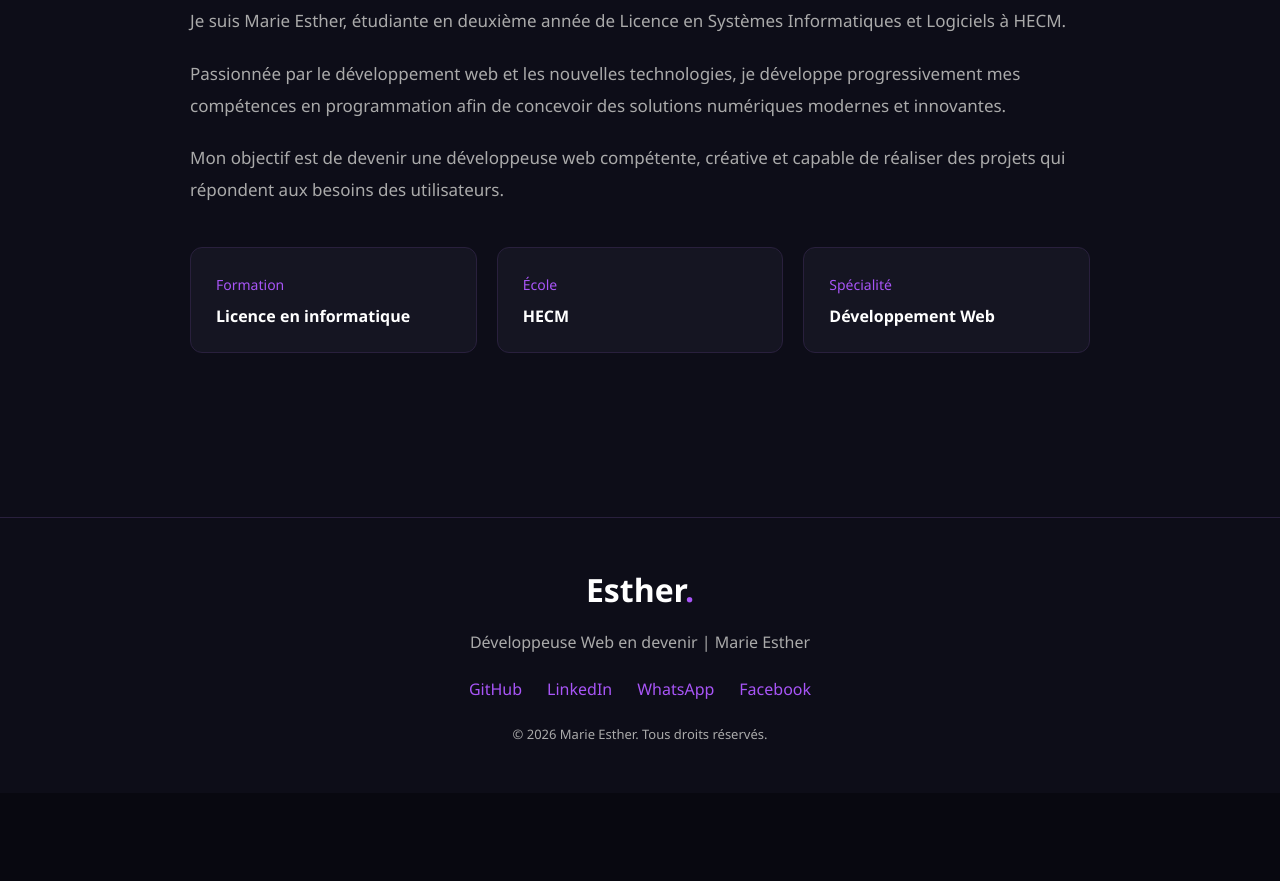
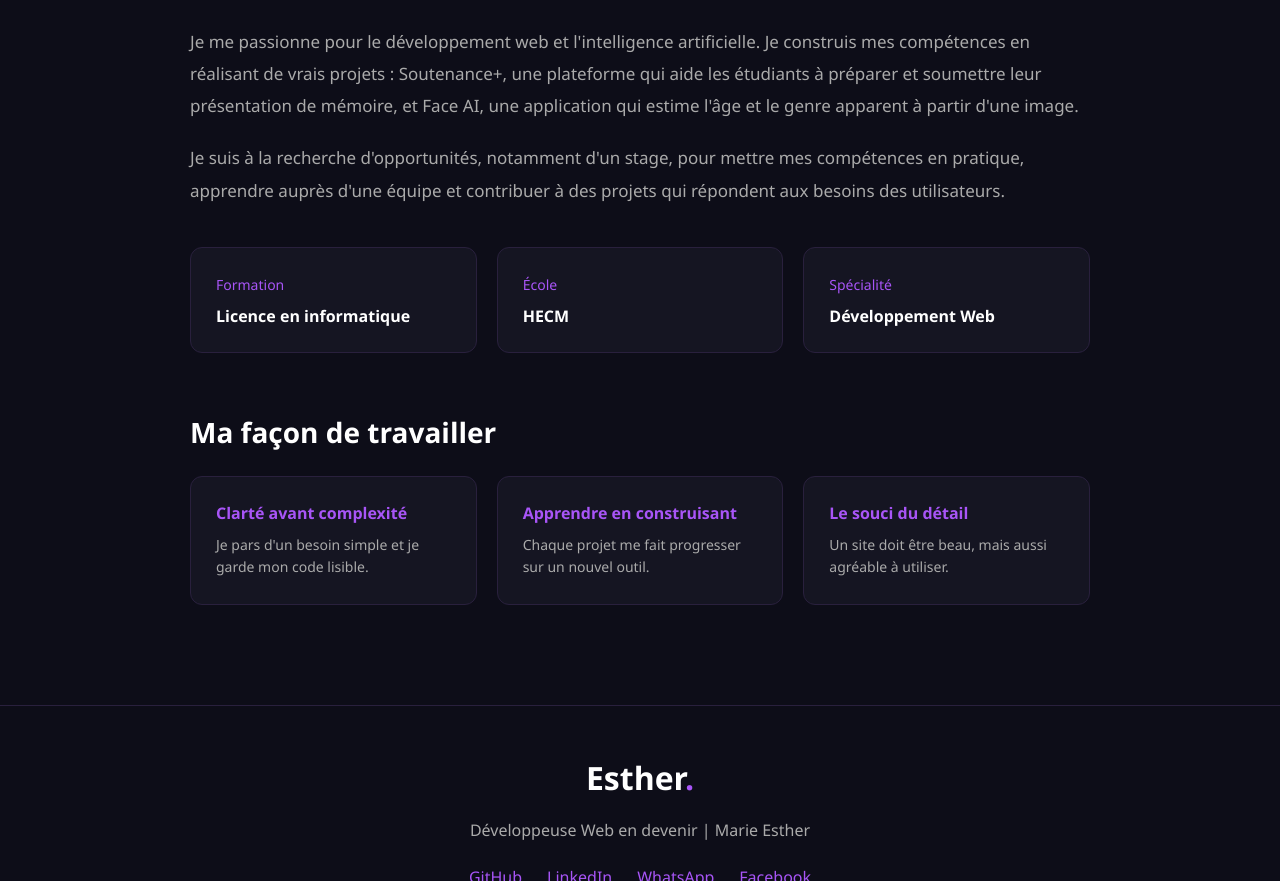
Before and after one commit to Tresor82/portfolio, a plain HTML site: page apropos.html in a window 1280 px wide. Shown: the part 283-1164 px from the top of the page. Before the commit the page ends 1076 px from the top, so only its background shows below. Drawn offline with Linux system fonts and the light colour scheme.

Commit message:
Compétences et page À propos complétées

```diff
--- a/apropos.html
+++ b/apropos.html
@@ -39,19 +39,23 @@
             <p>
                 Je suis Marie Esther, étudiante en deuxième année
                 de Licence en Systèmes Informatiques et Logiciels
-                à HECM.
+                à HECM, basée à Cotonou, au Bénin.
             </p>
 
             <p>
-                Passionnée par le développement web et les nouvelles
-                technologies, je développe progressivement mes compétences
-                en programmation afin de concevoir des solutions
-                numériques modernes et innovantes.
+                Je me passionne pour le développement web et
+                l'intelligence artificielle. Je construis mes
+                compétences en réalisant de vrais projets :
+                Soutenance+, une plateforme qui aide les étudiants
+                à préparer et soumettre leur présentation de mémoire,
+                et Face AI, une application qui estime l'âge et le
+                genre apparent à partir d'une image.
             </p>
 
             <p>
-                Mon objectif est de devenir une développeuse web
-                compétente, créative et capable de réaliser des
+                Je suis à la recherche d'opportunités, notamment
+                d'un stage, pour mettre mes compétences en pratique,
+                apprendre auprès d'une équipe et contribuer à des
                 projets qui répondent aux besoins des utilisateurs.
             </p>
 
@@ -69,6 +73,25 @@
                 <div>
                     <span>Spécialité</span>
                     <p>Développement Web</p>
+                </div>
+            </div>
+
+            <h3 class="values-title">Ma façon de travailler</h3>
+
+            <div class="about-values">
+                <div>
+                    <h4>Clarté avant complexité</h4>
+                    <p>Je pars d'un besoin simple et je garde mon code lisible.</p>
+                </div>
+
+                <div>
+                    <h4>Apprendre en construisant</h4>
+                    <p>Chaque projet me fait progresser sur un nouvel outil.</p>
+                </div>
+
+                <div>
+                    <h4>Le souci du détail</h4>
+                    <p>Un site doit être beau, mais aussi agréable à utiliser.</p>
                 </div>
             </div>
 
--- a/style.css
+++ b/style.css
@@ -764,3 +764,68 @@ section {
 .progress.tailwind {
     width: 60%;
 }
+
+/* AUTRES DOMAINES */
+
+.other-title {
+    margin-top: 80px;
+}
+
+.level-list {
+    display: flex;
+    flex-wrap: wrap;
+    gap: 10px;
+}
+
+.level-list span {
+    background: #29203d;
+    color: #d8b4fe;
+    padding: 6px 12px;
+    border-radius: 20px;
+    font-size: 13px;
+}
+
+/* MA FAÇON DE TRAVAILLER */
+
+.values-title {
+    font-size: 28px;
+    margin-top: 60px;
+    margin-bottom: 25px;
+}
+
+.about-values {
+    display: grid;
+    grid-template-columns: repeat(3, 1fr);
+    gap: 20px;
+}
+
+.about-values div {
+    padding: 25px;
+    background: #151522;
+    border: 1px solid #29203d;
+    border-radius: 12px;
+    transition: 0.3s;
+}
+
+.about-values div:hover {
+    border-color: #a855f7;
+    transform: translateY(-5px);
+}
+
+.about-values h4 {
+    color: #a855f7;
+    font-size: 16px;
+    margin-bottom: 10px;
+}
+
+.about-values p {
+    color: #aaa;
+    font-size: 14px;
+    line-height: 1.6;
+}
+
+@media (max-width: 700px) {
+    .about-values {
+        grid-template-columns: 1fr;
+    }
+}
```
Also changed, not shown: competences.html (+39 -0 lines).
